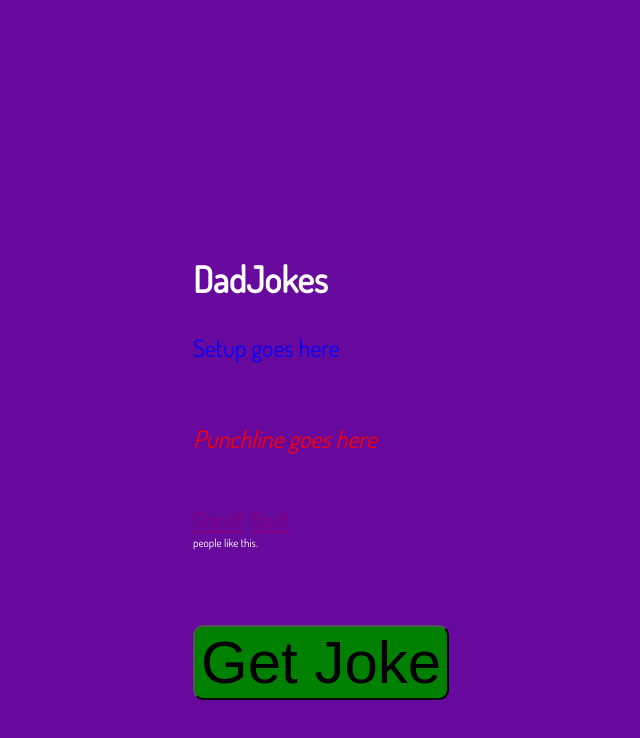
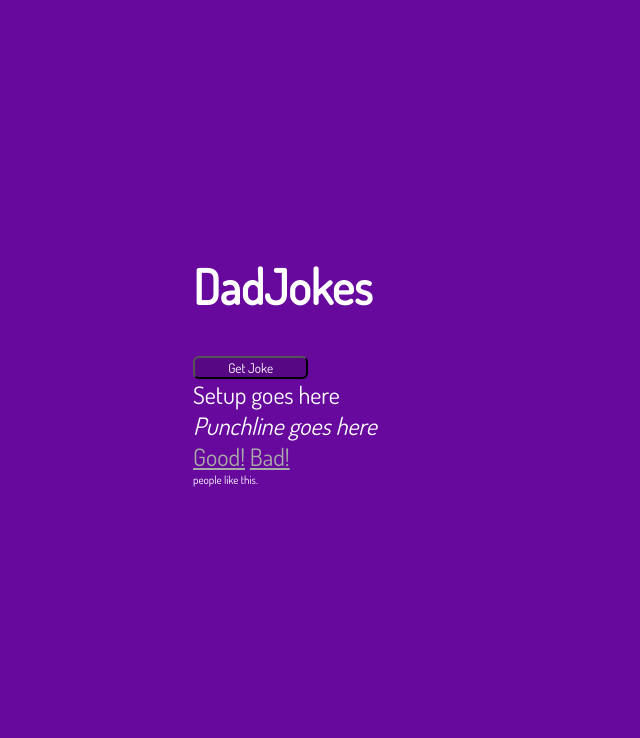
Before and after one commit to dhs-biyu/webdev, a website: page index.html in a window 1280 px wide. Both pictures are taken after a click on the button "Get Joke". Shown: the whole page, without its empty margins (63-703 px from the left). Drawn offline with nearby package versions, Linux system fonts and the light colour scheme; no server answers.

Commit message:
css again

```diff
--- a/style.css
+++ b/style.css
@@ -6,37 +6,29 @@ body {
     font-size: 1.5rem;
 }
 
-#setup {
-  color: blue;
+a {
+    color: darkgray;
 }
 
-#punchline {
-  color: red;
-  margin-top: 60px;
-}
-
-#voting {
-  margin-top: 50px;
-}
-
-#voting a {
-  color: purple;
+a:visited {
+    color: darkgray;
 }
 
 a:hover {
     color: floralwhite;
 }
 
+h2 {
+    font-size: 3.0rem;
+    padding: 0 25% 0 0;
+}
 
-button {
-  font-size: 60px;
-  background: green;
-  box-shadow: 5px;
-  border-radius: 10px;
-  margin-top: 100px;
-  position: absolute;
-  bottom: 100px;
-
+.button {
+    border-radius: 6px;
+    font-family: 'Dosis', sans-serif;
+    width: 15%;
+    color: white;
+    background-color: #570784;
 }
 
 #punchline {
```
